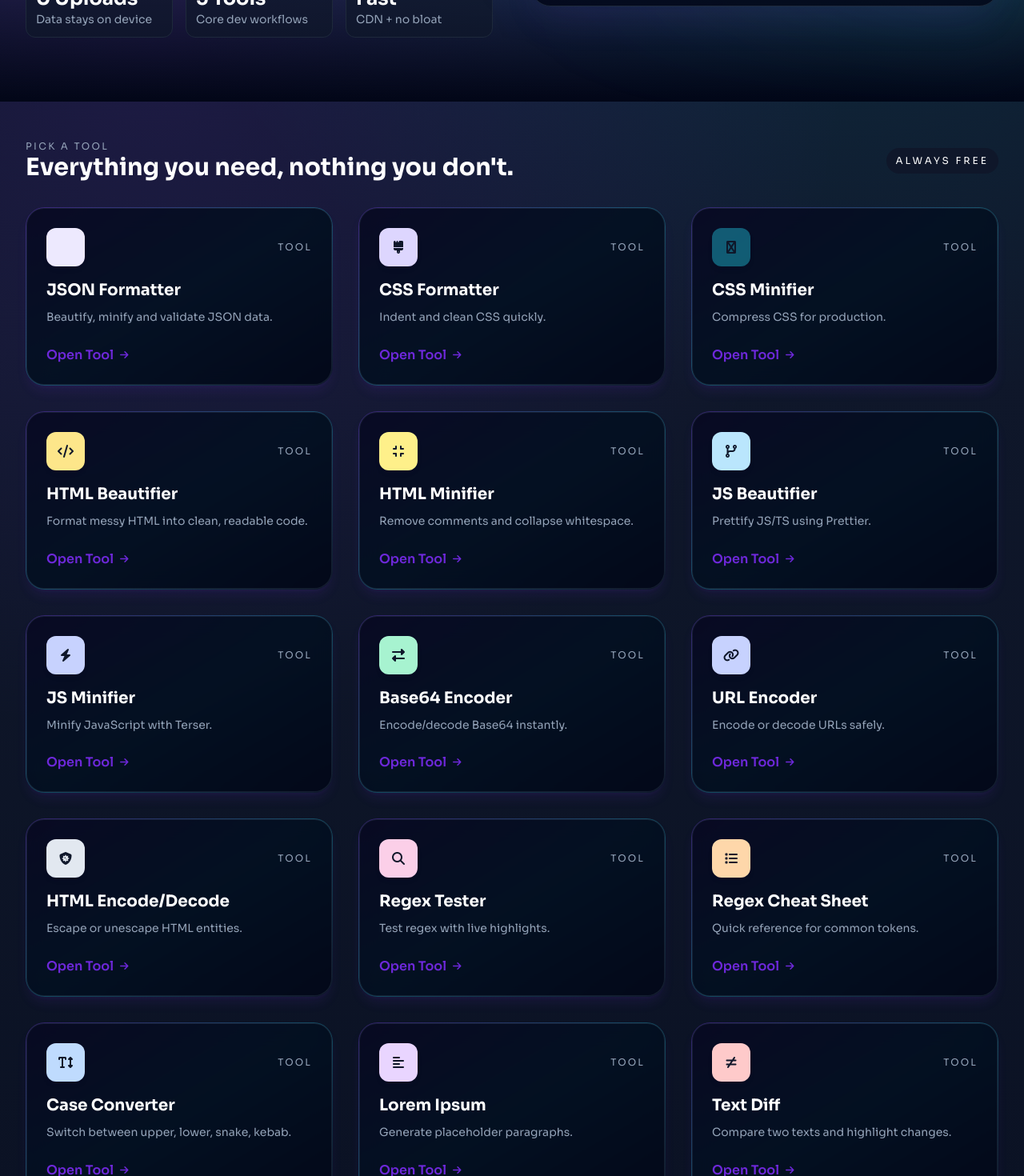
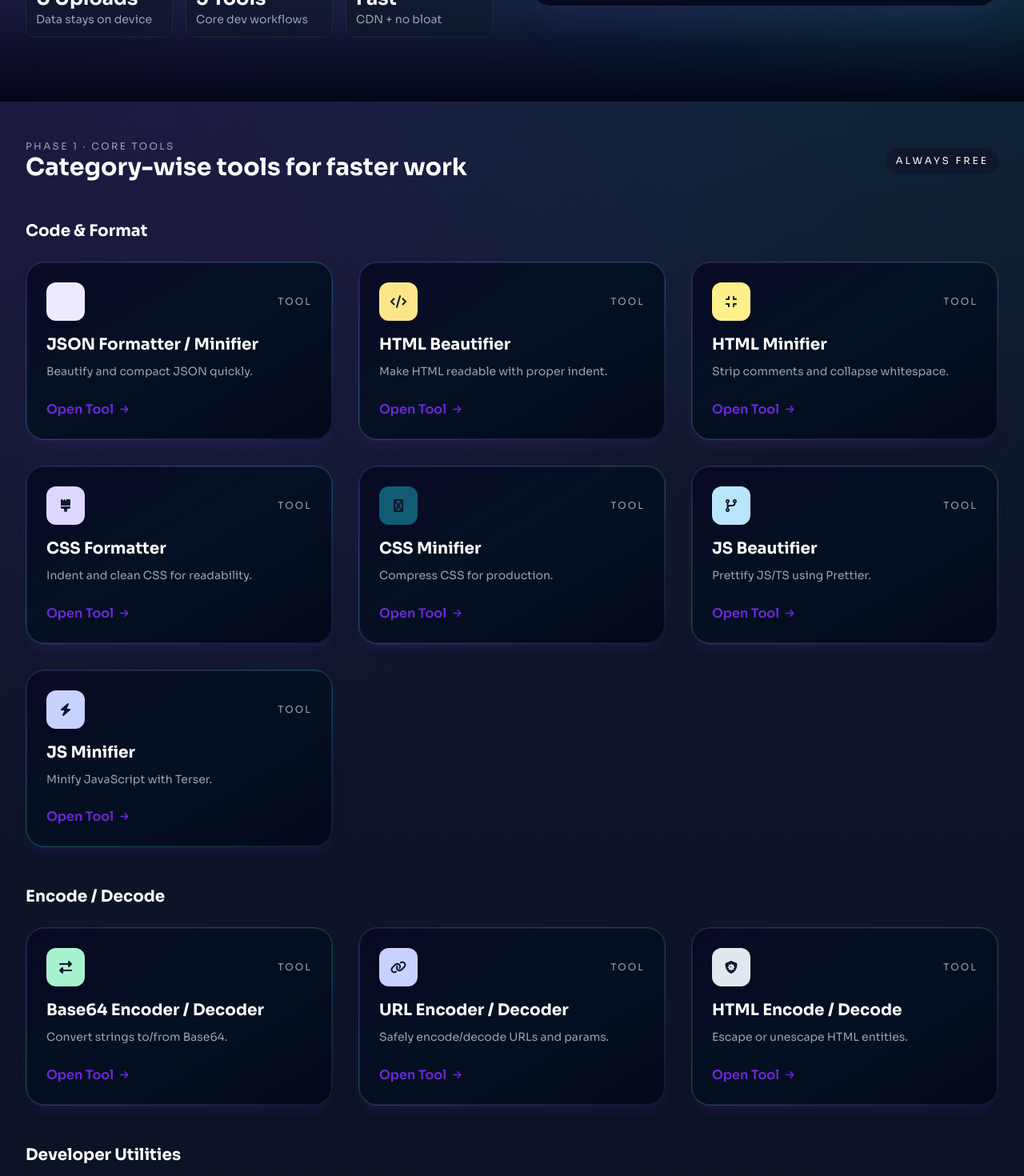
Before and after one commit to nomanafridi941-ops/Dev-Mini-Tools, a React (Vite) app: page / in a window 1280 px wide. Shown: the part 620-2090 px from the top of the page at 80% size. Built offline with nearby package versions, Linux system fonts and the light colour scheme.

Commit message:
feat(ui): category-wise tools in dropdown and homepage

```diff
--- a/App.tsx
+++ b/App.tsx
@@ -72,38 +72,36 @@ const Navbar = () => {
               </button>
 
               {isToolsOpen && (
-                <div className="absolute left-0 top-full pt-3 w-52 rounded-2xl border border-slate-200 dark:border-slate-800 bg-white/95 dark:bg-slate-950/95 shadow-2xl shadow-slate-900/10 backdrop-blur-lg p-2 z-50">
-                  {[
-                    { to: '/json-formatter', label: 'JSON Formatter' },
-                    { to: '/css-formatter', label: 'CSS Formatter' },
-                    { to: '/css-minifier', label: 'CSS Minifier' },
-                    { to: '/html-beautifier', label: 'HTML Beautifier' },
-                    { to: '/html-minifier', label: 'HTML Minifier' },
-                    { to: '/js-beautifier', label: 'JS Beautifier' },
-                    { to: '/js-minifier', label: 'JS Minifier' },
-                    { to: '/base64-encoder-decoder', label: 'Base64 Encoder/Decoder' },
-                    { to: '/url-encoder', label: 'URL Encoder/Decoder' },
-                    { to: '/html-encoder', label: 'HTML Encode/Decode' },
-                    { to: '/regex-tester', label: 'Regex Tester' },
-                    { to: '/regex-cheats', label: 'Regex Cheat Sheet' },
-                    { to: '/uuid-generator', label: 'UUID Generator' },
-                    { to: '/jwt-decoder', label: 'JWT Decoder' },
-                    { to: '/timestamp-converter', label: 'Timestamp Converter' },
-                    { to: '/text-case', label: 'Case Converter' },
-                    { to: '/lorem-ipsum', label: 'Lorem Ipsum' },
-                    { to: '/text-diff', label: 'Text Diff Checker' },
-                    { to: '/color-converter', label: 'Color Converter' },
-                  ].map((item) => (
-                    <Link
-                      key={item.to}
-                      to={item.to}
-                      onClick={() => setIsToolsOpen(false)}
-                      className="flex items-center justify-between px-3 py-2 rounded-xl text-slate-700 dark:text-slate-200 hover:bg-brand-50 dark:hover:bg-slate-900 transition-colors"
-                    >
-                      <span>{item.label}</span>
-                      <i className="fas fa-arrow-right text-xs opacity-60"></i>
-                    </Link>
-                  ))}
+                <div className="absolute left-0 top-full pt-3 w-[28rem] rounded-2xl border border-slate-200 dark:border-slate-800 bg-white/95 dark:bg-slate-950/95 shadow-2xl shadow-slate-900/10 backdrop-blur-lg z-50">
+                  <div className="px-3 pb-3 grid grid-cols-1 md:grid-cols-2 gap-2">
+                    <div>
+                      <p className="px-2 py-1 text-[11px] font-semibold uppercase tracking-[0.22em] text-slate-400">Code & Format</p>
+                      {[{ to: '/json-formatter', label: 'JSON Formatter / Minifier' }, { to: '/html-beautifier', label: 'HTML Beautifier' }, { to: '/html-minifier', label: 'HTML Minifier' }, { to: '/css-formatter', label: 'CSS Formatter' }, { to: '/css-minifier', label: 'CSS Minifier' }, { to: '/js-beautifier', label: 'JS Beautifier' }, { to: '/js-minifier', label: 'JS Minifier' }].map((item) => (
+                        <Link key={item.to} to={item.to} onClick={() => setIsToolsOpen(false)} className="flex items-center justify-between px-3 py-2 rounded-xl text-slate-700 dark:text-slate-200 hover:bg-brand-50 dark:hover:bg-slate-900 transition-colors">
+                          <span>{item.label}</span>
+                          <i className="fas fa-arrow-right text-xs opacity-60"></i>
+                        </Link>
+                      ))}
+                    </div>
+                    <div>
+                      <p className="px-2 py-1 text-[11px] font-semibold uppercase tracking-[0.22em] text-slate-400">Encode / Decode</p>
+                      {[{ to: '/base64-encoder-decoder', label: 'Base64 Encoder / Decoder' }, { to: '/url-encoder', label: 'URL Encoder / Decoder' }, { to: '/html-encoder', label: 'HTML Encode / Decode' }].map((item) => (
+                        <Link key={item.to} to={item.to} onClick={() => setIsToolsOpen(false)} className="flex items-center justify-between px-3 py-2 rounded-xl text-slate-700 dark:text-slate-200 hover:bg-brand-50 dark:hover:bg-slate-900 transition-colors">
+                          <span>{item.label}</span>
+                          <i className="fas fa-arrow-right text-xs opacity-60"></i>
+                        </Link>
+                      ))}
+                    </div>
+                    <div className="md:col-span-2">
+                      <p className="px-2 py-1 text-[11px] font-semibold uppercase tracking-[0.22em] text-slate-400">Developer Utilities</p>
+                      {[{ to: '/regex-tester', label: 'Regex Tester' }, { to: '/regex-cheats', label: 'Regex Cheat Sheet' }, { to: '/text-case', label: 'Case Converter' }, { to: '/lorem-ipsum', label: 'Lorem Ipsum' }, { to: '/text-diff', label: 'Text Diff Checker' }, { to: '/uuid-generator', label: 'UUID Generator' }, { to: '/jwt-decoder', label: 'JWT Decoder' }, { to: '/timestamp-converter', label: 'Timestamp Converter' }, { to: '/color-converter', label: 'Color Converter' }].map((item) => (
+                        <Link key={item.to} to={item.to} onClick={() => setIsToolsOpen(false)} className="flex items-center justify-between px-3 py-2 rounded-xl text-slate-700 dark:text-slate-200 hover:bg-brand-50 dark:hover:bg-slate-900 transition-colors">
+                          <span>{item.label}</span>
+                          <i className="fas fa-arrow-right text-xs opacity-60"></i>
+                        </Link>
+                      ))}
+                    </div>
+                  </div>
                 </div>
               )}
             </div>
--- a/pages/Home.tsx
+++ b/pages/Home.tsx
@@ -90,35 +90,50 @@ const Home: React.FC = () => {
         </div>
       </section>
 
-      <section className="max-w-7xl mx-auto px-4 sm:px-6 lg:px-8 py-12">
-        <div className="flex items-center justify-between mb-8">
+      <section className="max-w-7xl mx-auto px-4 sm:px-6 lg:px-8 py-12 space-y-12">
+        <div className="flex items-center justify-between">
           <div>
-            <p className="text-xs uppercase tracking-[0.2em] text-slate-400">Pick a tool</p>
-            <h2 className="text-3xl font-bold text-slate-900 dark:text-white">Everything you need, nothing you don't.</h2>
+            <p className="text-xs uppercase tracking-[0.2em] text-slate-400">Phase 1 · Core Tools</p>
+            <h2 className="text-3xl font-bold text-slate-900 dark:text-white">Category-wise tools for faster work</h2>
           </div>
           <span className="hidden md:inline-flex items-center gap-2 px-3 py-2 rounded-full bg-slate-900 text-white text-xs uppercase tracking-[0.25em]">Always free</span>
         </div>
+
+        <div className="space-y-6">
+          <h3 className="text-xl font-bold text-slate-900 dark:text-white">Code & Format</h3>
           <div className="grid grid-cols-1 md:grid-cols-2 lg:grid-cols-3 gap-8">
-          <ToolCard title="JSON Formatter" description="Beautify, minify and validate JSON data." icon="fa-brackets-curly" to="/json-formatter" color="bg-brand-100" />
-          <ToolCard title="CSS Formatter" description="Indent and clean CSS quickly." icon="fa-brush" to="/css-formatter" color="bg-violet-200" />
+            <ToolCard title="JSON Formatter / Minifier" description="Beautify and compact JSON quickly." icon="fa-brackets-curly" to="/json-formatter" color="bg-brand-100" />
+            <ToolCard title="HTML Beautifier" description="Make HTML readable with proper indent." icon="fa-code" to="/html-beautifier" color="bg-amber-200" />
+            <ToolCard title="HTML Minifier" description="Strip comments and collapse whitespace." icon="fa-compress" to="/html-minifier" color="bg-yellow-200" />
+            <ToolCard title="CSS Formatter" description="Indent and clean CSS for readability." icon="fa-brush" to="/css-formatter" color="bg-violet-200" />
             <ToolCard title="CSS Minifier" description="Compress CSS for production." icon="fa-css3-alt" to="/css-minifier" color="bg-glow-500/40" />
-          <ToolCard title="HTML Beautifier" description="Format messy HTML into clean, readable code." icon="fa-code" to="/html-beautifier" color="bg-amber-200" />
-          <ToolCard title="HTML Minifier" description="Remove comments and collapse whitespace." icon="fa-compress" to="/html-minifier" color="bg-yellow-200" />
             <ToolCard title="JS Beautifier" description="Prettify JS/TS using Prettier." icon="fa-code-branch" to="/js-beautifier" color="bg-sky-200" />
             <ToolCard title="JS Minifier" description="Minify JavaScript with Terser." icon="fa-bolt" to="/js-minifier" color="bg-indigo-200" />
-          <ToolCard title="Base64 Encoder" description="Encode/decode Base64 instantly." icon="fa-exchange-alt" to="/base64-encoder-decoder" color="bg-emerald-200" />
-          <ToolCard title="URL Encoder" description="Encode or decode URLs safely." icon="fa-link" to="/url-encoder" color="bg-indigo-200" />
-          <ToolCard title="HTML Encode/Decode" description="Escape or unescape HTML entities." icon="fa-shield-virus" to="/html-encoder" color="bg-slate-200" />
+          </div>
+        </div>
+
+        <div className="space-y-6">
+          <h3 className="text-xl font-bold text-slate-900 dark:text-white">Encode / Decode</h3>
+          <div className="grid grid-cols-1 md:grid-cols-2 lg:grid-cols-3 gap-8">
+            <ToolCard title="Base64 Encoder / Decoder" description="Convert strings to/from Base64." icon="fa-exchange-alt" to="/base64-encoder-decoder" color="bg-emerald-200" />
+            <ToolCard title="URL Encoder / Decoder" description="Safely encode/decode URLs and params." icon="fa-link" to="/url-encoder" color="bg-indigo-200" />
+            <ToolCard title="HTML Encode / Decode" description="Escape or unescape HTML entities." icon="fa-shield-virus" to="/html-encoder" color="bg-slate-200" />
+          </div>
+        </div>
+
+        <div className="space-y-6">
+          <h3 className="text-xl font-bold text-slate-900 dark:text-white">Developer Utilities</h3>
+          <div className="grid grid-cols-1 md:grid-cols-2 lg:grid-cols-3 gap-8">
             <ToolCard title="Regex Tester" description="Test regex with live highlights." icon="fa-search" to="/regex-tester" color="bg-pink-200" />
             <ToolCard title="Regex Cheat Sheet" description="Quick reference for common tokens." icon="fa-list" to="/regex-cheats" color="bg-orange-200" />
-          <ToolCard title="Case Converter" description="Switch between upper, lower, snake, kebab." icon="fa-text-height" to="/text-case" color="bg-blue-200" />
-          <ToolCard title="Lorem Ipsum" description="Generate placeholder paragraphs." icon="fa-align-left" to="/lorem-ipsum" color="bg-purple-200" />
-          <ToolCard title="Text Diff" description="Compare two texts and highlight changes." icon="fa-not-equal" to="/text-diff" color="bg-red-200" />
+            <ToolCard title="Case Converter" description="Upper, lower, snake, kebab cases." icon="fa-text-height" to="/text-case" color="bg-blue-200" />
+            <ToolCard title="Lorem Ipsum Generator" description="Generate placeholder paragraphs." icon="fa-align-left" to="/lorem-ipsum" color="bg-purple-200" />
+            <ToolCard title="Text Diff Checker" description="Compare two texts and highlight changes." icon="fa-not-equal" to="/text-diff" color="bg-red-200" />
             <ToolCard title="UUID Generator" description="Create multiple v4 UUIDs instantly." icon="fa-fingerprint" to="/uuid-generator" color="bg-lime-200" />
             <ToolCard title="JWT Decoder" description="Decode JWT header and payload locally." icon="fa-shield-alt" to="/jwt-decoder" color="bg-cyan-200" />
             <ToolCard title="Timestamp Converter" description="Convert Unix seconds/millis and ISO." icon="fa-clock" to="/timestamp-converter" color="bg-rose-200" />
             <ToolCard title="Color Converter" description="Convert HEX, RGB, and HSL with preview." icon="fa-palette" to="/color-converter" color="bg-teal-200" />
-          <ToolCard title="More coming soon" description="We add compact utilities based on feedback." icon="fa-plus-circle" to="/" color="bg-slate-200" />
+          </div>
         </div>
       </section>
 
```
Lines whose indentation alone changed are shown as unchanged.
